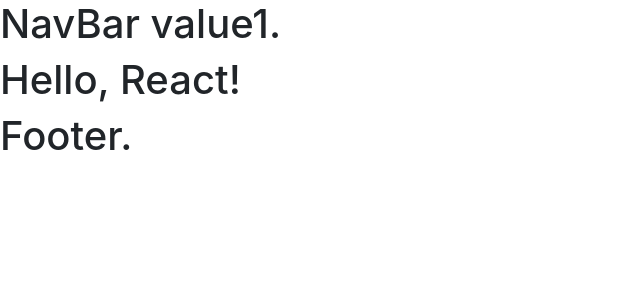
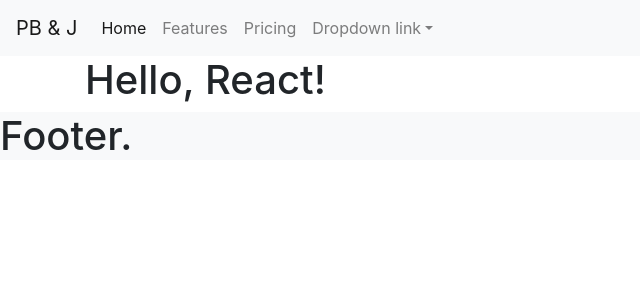
Before and after one commit to adamomeister/react-pb-and-j, a React (Create React App) app: page / in a window 1280 px wide. Shown: the top 300 px of the page, without its empty margins (0-640 px from the left). Built offline with nearby package versions, Linux system fonts and the light colour scheme.

Commit message:
delete counter.jsx

```diff
--- a/src/App.js
+++ b/src/App.js
@@ -10,8 +10,10 @@
       <div className="App">
       <header className="App-header">
         <NavBar />
+      </header>
+      <div class="container">
         <h1>Hello, React!</h1>
-      </header>
+      </div>
       <Footer />
       </div>
     );
--- a/src/components/footer.jsx
+++ b/src/components/footer.jsx
@@ -5,7 +5,9 @@
 class Footer extends Component {
   render() {
     return (
+      <footer class="bg-light">
       <h1>Footer.</h1>
+      </footer>
     );
   }
 }
--- a/src/components/navbar.jsx
+++ b/src/components/navbar.jsx
@@ -8,7 +8,35 @@
 
   render() {
     return (
-      <h1>NavBar {this.state.keyName1}.</h1>
+      <nav class="navbar navbar-expand-lg navbar-light bg-light">
+        <a class="navbar-brand" href="#">PB & J</a>
+        <button class="navbar-toggler" type="button" data-toggle="collapse" data-target="#navbarNavDropdown" aria-controls="navbarNavDropdown" aria-expanded="false" aria-label="Toggle navigation">
+          <span class="navbar-toggler-icon"></span>
+        </button>
+        <div class="collapse navbar-collapse" id="navbarNavDropdown">
+          <ul class="navbar-nav">
+            <li class="nav-item active">
+              <a class="nav-link" href="#">Home <span class="sr-only">(current)</span></a>
+            </li>
+            <li class="nav-item">
+              <a class="nav-link" href="#">Features</a>
+            </li>
+            <li class="nav-item">
+              <a class="nav-link" href="#">Pricing</a>
+            </li>
+            <li class="nav-item dropdown">
+              <a class="nav-link dropdown-toggle" href="#" id="navbarDropdownMenuLink" role="button" data-toggle="dropdown" aria-haspopup="true" aria-expanded="false">
+                Dropdown link
+              </a>
+              <div class="dropdown-menu" aria-labelledby="navbarDropdownMenuLink">
+                <a class="dropdown-item" href="#">Action</a>
+                <a class="dropdown-item" href="#">Another action</a>
+                <a class="dropdown-item" href="#">Something else here</a>
+              </div>
+            </li>
+          </ul>
+        </div>
+      </nav>
     );
   }
 }
```
Also changed, not shown: src/components/counter.jsx (deleted, +0 -34 lines).
